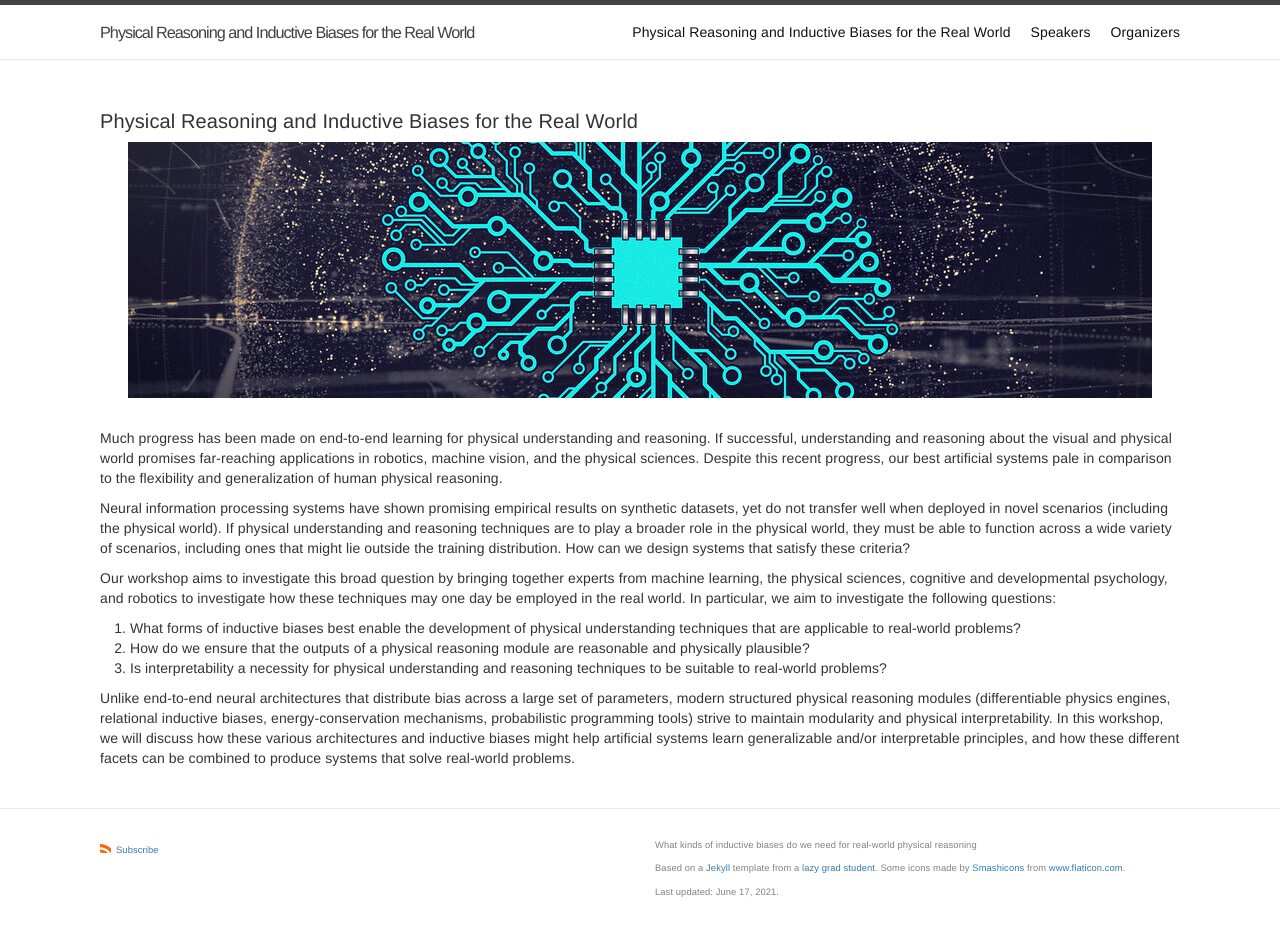
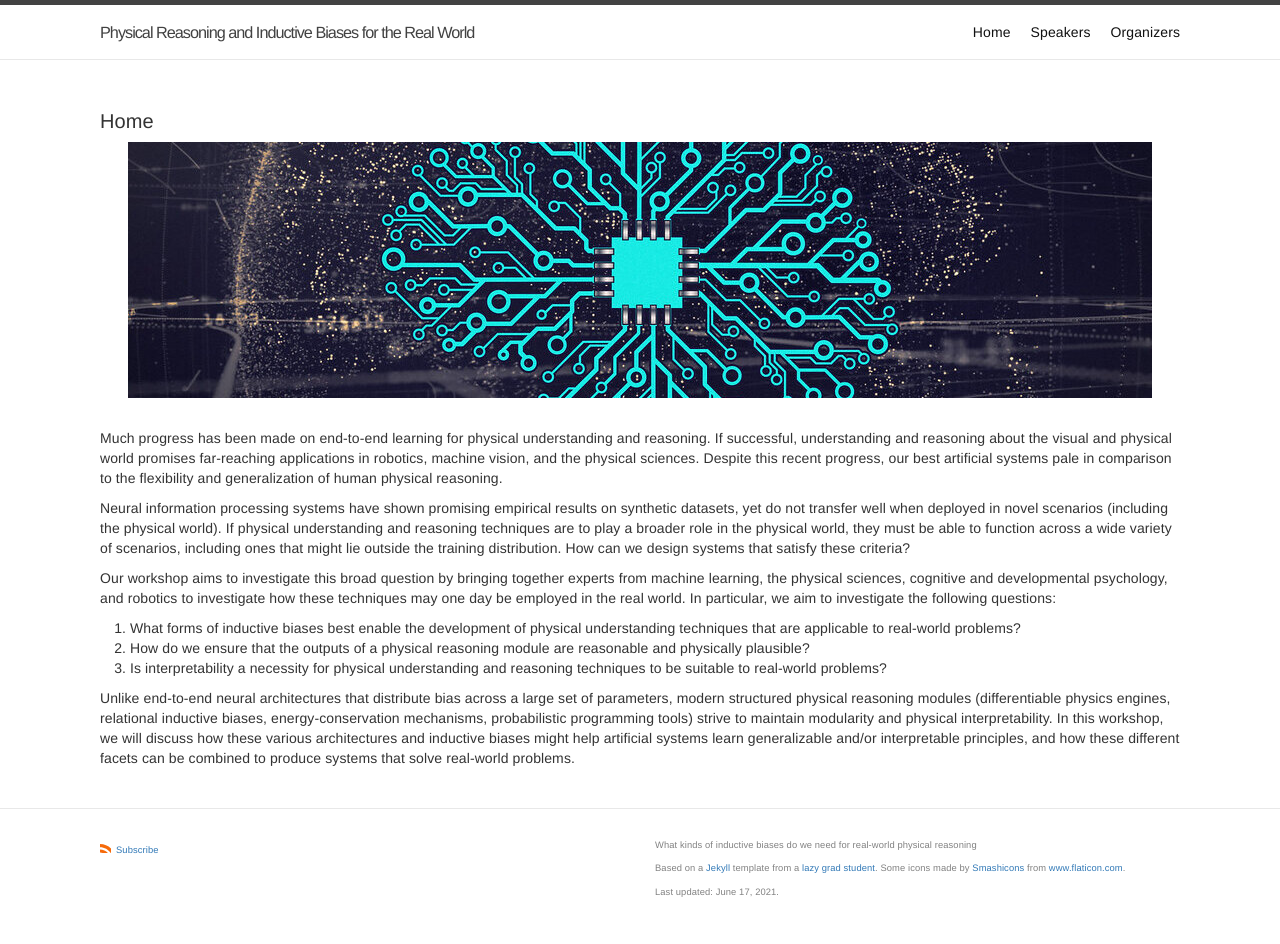
Before and after one commit to physical-reasoning/physical-reasoning.github.io, a Jekyll site: the page built from index.md, in a window 1280 px wide. Built offline with Jekyll 4.4.1, drawn with Linux system fonts in a browser that asks for light colours.

Commit message:
updates for homepage

```diff
--- a/index.md
+++ b/index.md
@@ -3,7 +3,7 @@
 # To modify the layout, see https://jekyllrb.com/docs/themes/#overriding-theme-defaults
 
 permalink: /
-title: Physical Reasoning and Inductive Biases for the Real World
+title: Home
 layout: home
 ---
 
```
